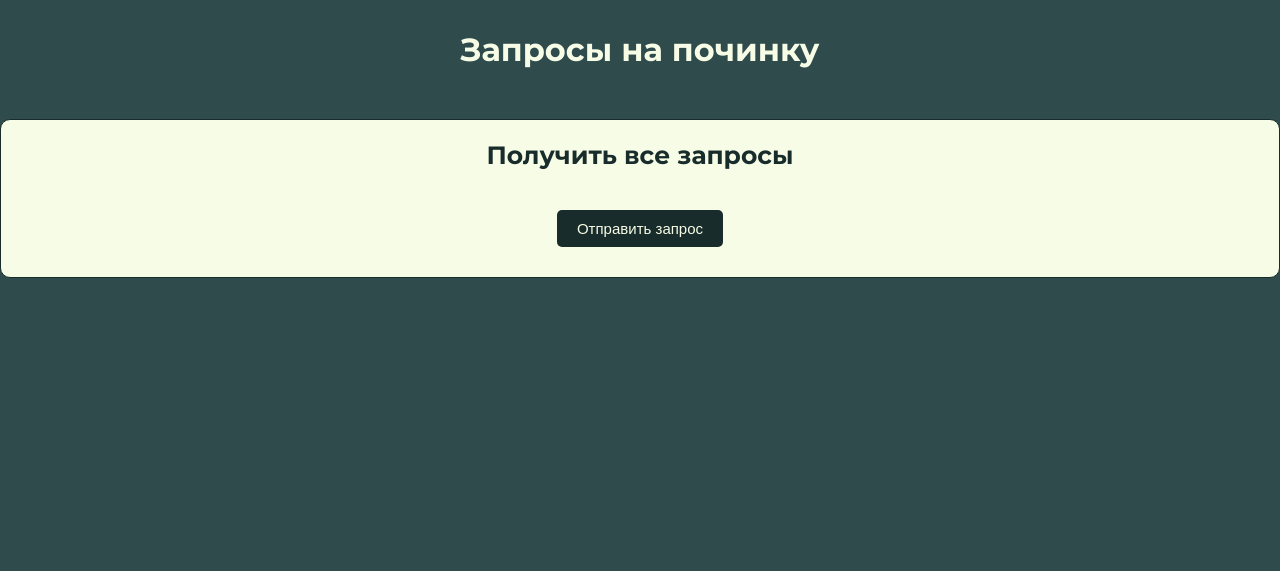
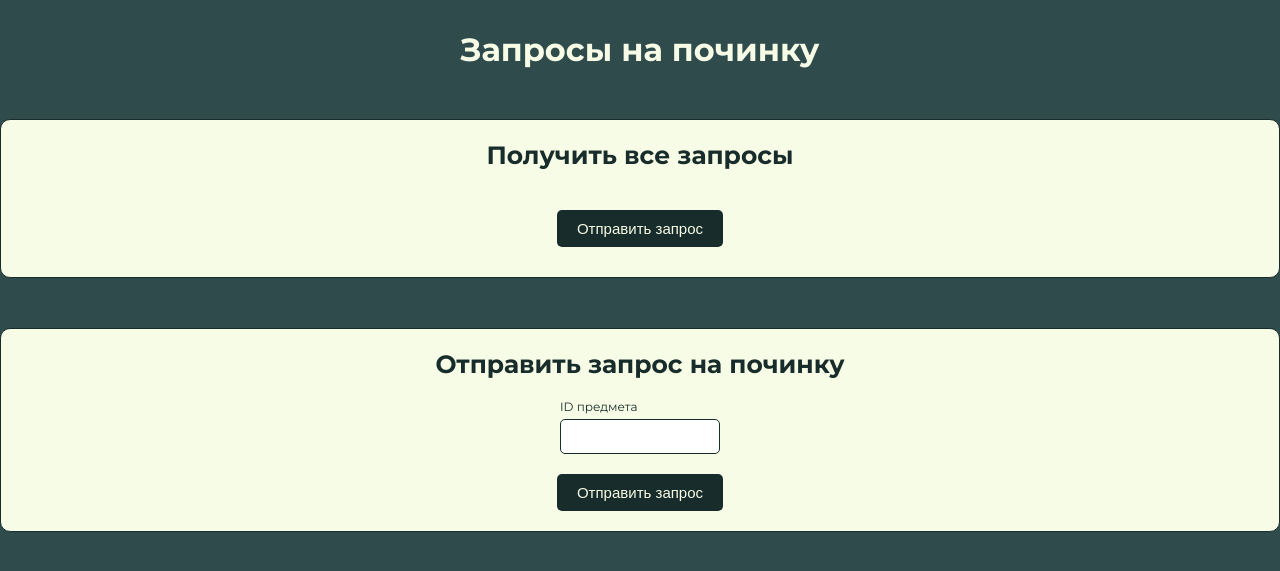
Before and after one commit to mnl94/sysi, a Flask app: page /requests in a window 1280 px wide. Shown: the top 571 px of the page. Run offline with Flask 3, Linux system fonts and the light colour scheme; the visitor is signed in with stand-in values (Sample User, id 1); parts of the project's set-up code (start-up, migrations or seed data) failed here and were passed over.

Commit message:
Fully written requests and other small changes in code components

```diff
--- a/app.py
+++ b/app.py
@@ -29,10 +29,7 @@ def inventory_html():
     return render_template('inventoryUser.html')
 @app.route('/requests')
 def requests_html():
-    role = session.get('role')
-    if role == 'admin':
-        return render_template('requestsAdmin.html')
-    return render_template('requestsUser.html')
+    return render_template('requests.html')
 
 if __name__ == '__main__':
     app.run(debug=True)
--- a/templates/inventoryAdmin.html
+++ b/templates/inventoryAdmin.html
@@ -64,7 +64,7 @@
         <div id="inventoryContainer" class="inventory-list">
         </div>
     </div>
-
+    <div id="responseText" style="display: none"></div> <!-- Костыль -->
     <script>
         async function sendRequest(url, method, data = null) {
             try {
@@ -135,7 +135,7 @@
                 item_name: document.getElementById('change_item_name').value,
                 amount: parseInt(document.getElementById('change_amount').value, 10),
                 condition: document.getElementById('change_condition').value,
-                owned_by_user: document.getElementById('change_owned_by_user').value
+                owned_by: document.getElementById('change_owned_by_user').value
             };
             sendRequest('/api/changeItem', 'POST', formData);
         });
--- a/templates/requestsAdmin.html
+++ b/templates/requests.html
@@ -21,6 +21,19 @@
         </div>
     </div>
     {% endif %}
+    <div class="container">
+        <h2>Отправить запрос на починку</h2>
+        <form class="forma" id="requestForm">
+            <div class="row-container">
+                <div>
+                    <label for="request_id">ID предмета</label>
+                    <input type="text" id="request_id" name="name" required>
+                </div>
+            </div>
+            <button type="submit">Отправить запрос</button>
+        </form>
+    </div>
+    <div id="responseText" style="display: none"></div> <!-- Костыль -->
     <script>
         async function sendRequest(url, method, data = null) {
             try {
@@ -31,6 +44,11 @@
                     },
                     body: data ? JSON.stringify(data) : null
                 });
+
+                if (!response.ok) {
+                    throw new Error(`HTTP Error: ${response.status} ${response.statusText}`);
+                }
+
                 const responseText = await response.json();
                 document.getElementById('responseText').textContent = JSON.stringify(responseText, null, 2);
             } catch (error) {
@@ -72,13 +90,14 @@
             try {
                 const response = await fetch('/api/getFixRequests');
                 if (!response.ok) {
-                    throw new Error(`Ошибка: ${response.statusText}`);
+                    throw new Error(`HTTP Error: ${response.status} ${response.statusText}`);
                 }
+
                 const data = await response.json();
+                document.getElementById('decisionButtons').classList.remove('hidden');
                 renderRequests(data);
-                document.getElementById('decisionButtons').classList.remove('hidden');
             } catch (error) {
-                console.error('Ошибка при загрузке данных:', error.message);
+                document.getElementById('responseText').textContent = `Ошибка: ${error.message}`;
             }
         }
 
@@ -86,18 +105,27 @@
             try {
                 const url = tipchik ? '/api/approveFixRequests' : '/api/denyFixRequests';
                 const response = await fetch(url);
+
                 if (!response.ok) {
-                    throw new Error(`Ошибка: ${response.statusText}`);
+                    throw new Error(`HTTP Error: ${response.status} ${response.statusText}`);
                 }
-                console.log(tipchik ? 'Запросы одобрены.' : 'Запросы отклонены.');
+
+                document.getElementById('responseText').textContent = tipchik ? 'Запросы успешно одобрены.' : 'Запросы успешно отклонены.';
             } catch (error) {
-                console.error('Ошибка при обработке решения:', error.message);
+                document.getElementById('responseText').textContent = `Ошибка: ${error.message}`;
             }
         }
 
         document.getElementById('getRequestsAdmin').addEventListener('click', fetchRequestsAdmin);
         document.getElementById('denyButton').addEventListener('click', () => fetchRequestsDecision(false));
         document.getElementById('approveButton').addEventListener('click', () => fetchRequestsDecision(true));
+        document.getElementById('requestForm').addEventListener('submit', (event) => {
+            event.preventDefault();
+            const formData = {
+                item_id: parseInt(document.getElementById('request_id').value, 10),
+            };
+            sendRequest('/api/requestFix', 'POST', formData);
+        });
     </script>
 </body>
 </html>
```
Also changed, not shown: api.py (line endings or trailing spaces).
